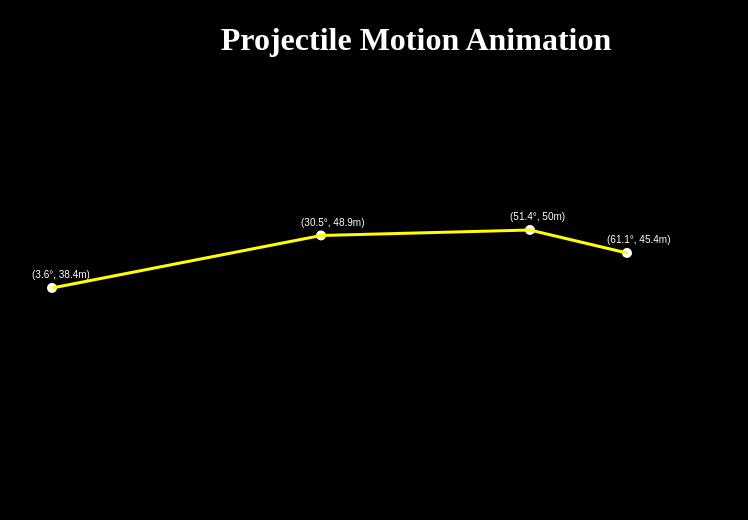
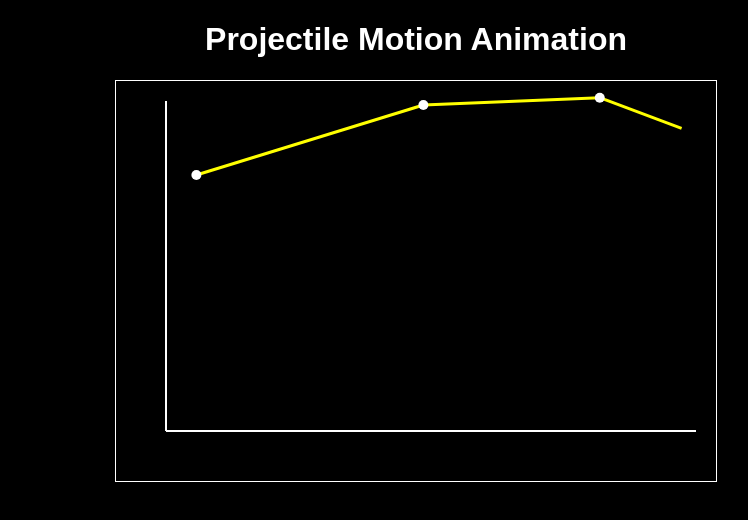
Before and after one commit to franco0476/animation, a plain HTML site: page index.html in a window 1280 px wide. Shown: the whole page, without its empty margins (224-972 px from the left). Drawn offline with Linux system fonts and the light colour scheme.

Commit message:
Update index.html

```diff
--- a/index.html
+++ b/index.html
@@ -9,9 +9,10 @@
             background-color: black;
             color: white;
             text-align: center;
+            font-family: Arial, sans-serif;
         }
         canvas {
-            background-color: black;
+            border: 1px solid white;
             display: block;
             margin: auto;
         }
@@ -19,56 +20,66 @@
 </head>
 <body>
     <h1>Projectile Motion Animation</h1>
-    <canvas id="animationCanvas" width="800" height="400"></canvas>
-
+    <canvas id="graphCanvas" width="600" height="400"></canvas>
     <script>
-        const canvas = document.getElementById("animationCanvas");
+        const canvas = document.getElementById("graphCanvas");
         const ctx = canvas.getContext("2d");
 
-        // Dados dos pontos
+        // Data points
         const angles = [3.6, 30.5, 51.4, 61.1];
         const distances = [38.4, 48.9, 50.0, 45.4];
 
-        let frame = 0;
-        const totalFrames = 50;
+        // Scaling factors
+        const maxX = Math.max(...angles) + 10;
+        const maxY = Math.max(...distances) + 10;
+        const scaleX = canvas.width / maxX;
+        const scaleY = canvas.height / maxY;
 
-        function interpolate(start, end, progress) {
-            return start + (end - start) * progress;
+        // Draw axes
+        function drawAxes() {
+            ctx.strokeStyle = "white";
+            ctx.lineWidth = 2;
+
+            // X-axis
+            ctx.beginPath();
+            ctx.moveTo(50, canvas.height - 50);
+            ctx.lineTo(canvas.width - 20, canvas.height - 50);
+            ctx.stroke();
+            ctx.fillText("Angle (°)", canvas.width - 80, canvas.height - 30);
+
+            // Y-axis
+            ctx.beginPath();
+            ctx.moveTo(50, 20);
+            ctx.lineTo(50, canvas.height - 50);
+            ctx.stroke();
+            ctx.fillText("Range (m)", 10, 20);
         }
 
+        // Animate drawing the curve
+        let frame = 0;
         function animate() {
-            ctx.clearRect(0, 0, canvas.width, canvas.height);
+            if (frame >= angles.length - 1) return;
 
-            // Desenhar os pontos fixos
-            ctx.fillStyle = "white";
-            for (let i = 0; i < angles.length; i++) {
-                let x = angles[i] * 10;
-                let y = canvas.height - distances[i] * 5;
-                ctx.fillText(`(${angles[i]}°, ${distances[i]}m)`, x - 20, y - 10);
-                ctx.beginPath();
-                ctx.arc(x, y, 5, 0, Math.PI * 2);
-                ctx.fill();
-            }
+            ctx.strokeStyle = "#FFFF00"; // Neon yellow
+            ctx.lineWidth = 3;
 
-            // Desenhar a linha animada
-            ctx.strokeStyle = "yellow";
-            ctx.lineWidth = 3;
             ctx.beginPath();
-            ctx.moveTo(angles[0] * 10, canvas.height - distances[0] * 5);
-            for (let i = 1; i < angles.length; i++) {
-                let progress = frame / totalFrames;
-                let x = interpolate(angles[i - 1] * 10, angles[i] * 10, progress);
-                let y = interpolate(canvas.height - distances[i - 1] * 5, canvas.height - distances[i] * 5, progress);
-                ctx.lineTo(x, y);
-            }
+            ctx.moveTo(50 + angles[frame] * scaleX, canvas.height - 50 - distances[frame] * scaleY);
+            ctx.lineTo(50 + angles[frame + 1] * scaleX, canvas.height - 50 - distances[frame + 1] * scaleY);
             ctx.stroke();
 
-            if (frame < totalFrames) {
-                frame++;
-                requestAnimationFrame(animate);
-            }
+            // Draw data points
+            ctx.fillStyle = "white";
+            ctx.beginPath();
+            ctx.arc(50 + angles[frame] * scaleX, canvas.height - 50 - distances[frame] * scaleY, 5, 0, Math.PI * 2);
+            ctx.fill();
+
+            frame++;
+            setTimeout(animate, 500); // Delay for smooth animation
         }
 
+        // Initialize and start animation
+        drawAxes();
         animate();
     </script>
 </body>
```
